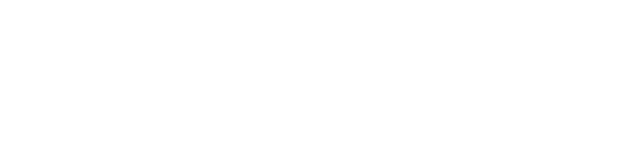
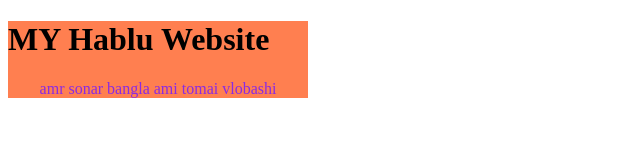
Before and after one commit to Sohelkhan24/my-hablu, a plain HTML site: page index.html in a window 1280 px wide. Shown: the whole page, without its empty margins (0-640 px from the left). Drawn offline with Linux system fonts and the light colour scheme.

Commit message:
my first hablu block

```diff
--- /dev/null
+++ b/hablu/style.css
@@ -0,0 +1,24 @@
+p{
+    color:blueviolet;
+    background-color:none;
+    margin-top:0px;
+    margin:0px;
+    padding-right:0px;
+    padding-left:0px;
+    font-size:medium;
+    text-align:center;
+
+}
+div{
+
+    display:block;
+    width:300px;
+    background-color:coral;
+
+    text-align:justify;
+    border:100px;
+    border-color:rgb(226, 162, 43);
+    padding:0;
+    margin:0;
+
+}
--- a/index.html
+++ b/index.html
@@ -4,8 +4,12 @@
     <meta charset="UTF-8">
     <meta name="viewport" content="width=device-width, initial-scale=1.0">
     <title>My Hablu Website</title>
+    <link rel="stylesheet" href="hablu/style.css">
 </head>
 <body>
-
+    <div>
+        <h1>MY Hablu Website</h1>
+        <p>amr sonar bangla ami tomai vlobashi</p>
+    <div>
 </body>
 </html>
```
